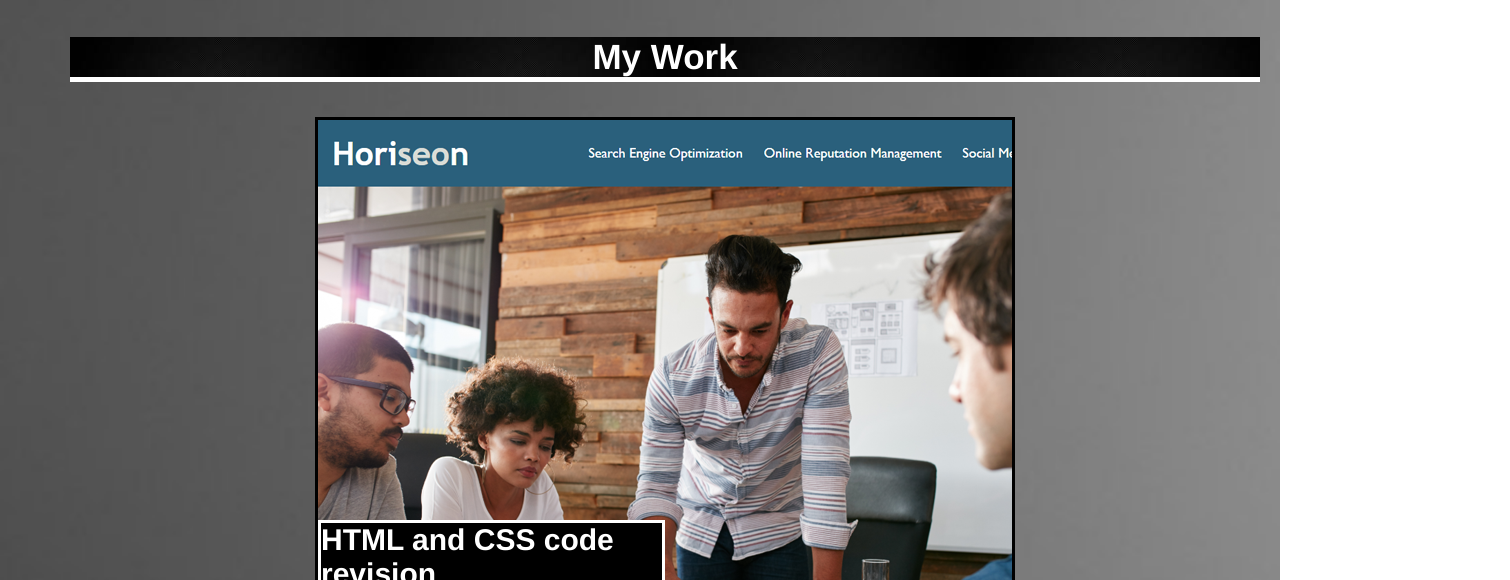
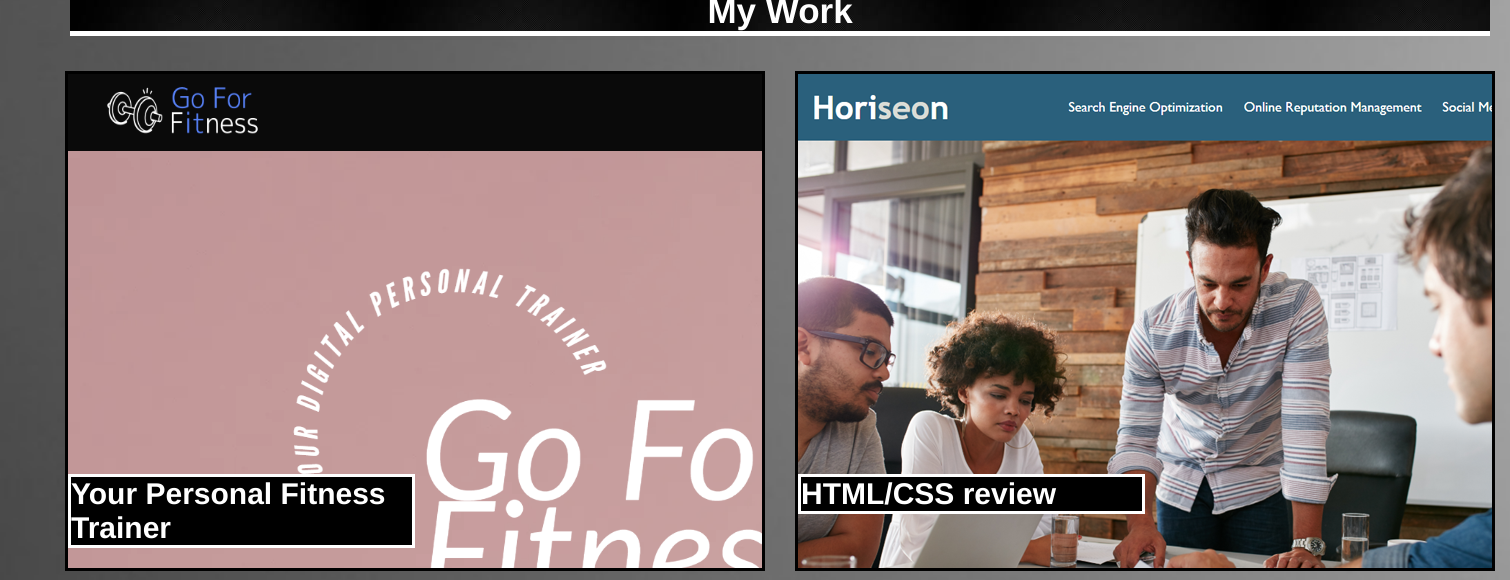
Before and after one commit to JacobRyanWillis/JacobRyanWillis-Professional-Portfolio, a plain HTML site: page index.html in a window 1280 px wide. Shown: the part 1209-1789 px from the top of the page, 1510 px wide, since content can reach past the window. Drawn offline with Linux system fonts and the light colour scheme.

Commit message:
'added new project to this ugly portfolio'

```diff
--- a/assets/style.css
+++ b/assets/style.css
@@ -147,6 +147,14 @@ section article h2 {
 }
 /* To make even with other images Wdith: 40rem, Height: 25rem; */
 #resizeimg1 {
+    background-image: url(./images/fitnessappProject.png);
+    width: 70rem;
+    height: 50rem;
+    margin: 1.5rem;
+    border: solid black;
+}
+
+#resizeimg2 {
     background-image: url(./images/first-project.png);
     width: 70rem;
     height: 50rem;
@@ -175,7 +183,7 @@ section article h2 {
     text-align: center;
 }
 
-.bigimage {
+.projectimgs {
     display: flex;
 }
 
@@ -197,13 +205,13 @@ section article h2 {
     margin-left: 5rem;
 }
 
-#resizeimg1:hover #text-overlay {
+.projectimgs a:hover #text-overlay {
     filter:contrast(200%);
     box-shadow: 0rem 0rem 5rem 0rem white;
     transition: 1s;
 }
 
-#resizeimg1:hover {
+.projectimgs a:hover {
     filter:contrast(200%);
     box-shadow: 0rem 0rem 5rem 0rem white;
     transition: 1s;
--- a/index.html
+++ b/index.html
@@ -55,11 +55,12 @@
             <div id="mywork"><h2>My Work</h2></div>
             <article id="work" class="work-panel">
                 <!-- <h2>My Work-</h2> -->
-                <div class="bigimage">
-                    <a href="https://jacobryanwillis.github.io/First-Challenge-Assignment/" id="resizeimg1" alt= "First project"><h3 id="text-overlay">HTML and CSS code revision</h3></a>
+                <div class="projectimgs">
+                    <a href= 'https://jacobryanwillis.github.io/Your_Digital_Personal_Trainer/' id="resizeimg1" alt= "Project 1"><h3 id="text-overlay">Your Personal Fitness Trainer</h3></a>
+                    <a href="https://jacobryanwillis.github.io/First-Challenge-Assignment/" id="resizeimg2" alt= "First Assignment"><h3 id='text-overlay'>HTML/CSS review</h3></a>
                 </div>
+
                 <div class="link-to-applications">
-                    <a href="https://www.youtube.com/"><img class="resizeimg"src="assets\images\comingsoon.png" alt= "Coming-soon image"></a>
                     <a href="https://www.youtube.com/"><img class="resizeimg"src="assets\images\comingsoon.png" alt= "coming-soon image"></a>
                     <a href="https://www.youtube.com/"><img class="resizeimg"src="assets\images\comingsoon.png" alt= "coming-soon image"></a>
                     <a href="https://www.youtube.com/"><img class="resizeimg"src="assets\images\comingsoon.png" alt= "coming-soon image"></a>
```
Also changed, not shown: assets/images/fitnessappProject.png (added).
